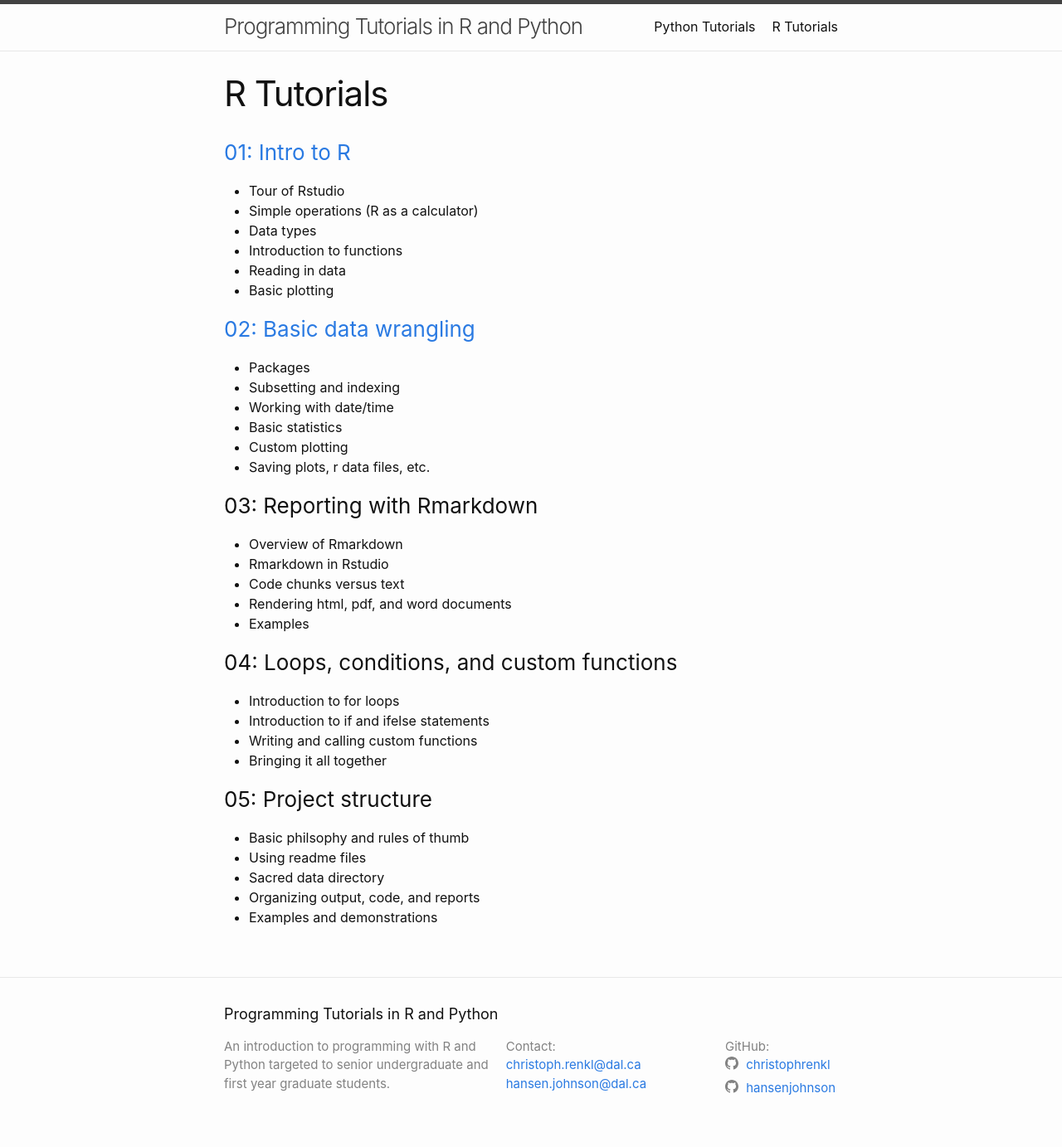
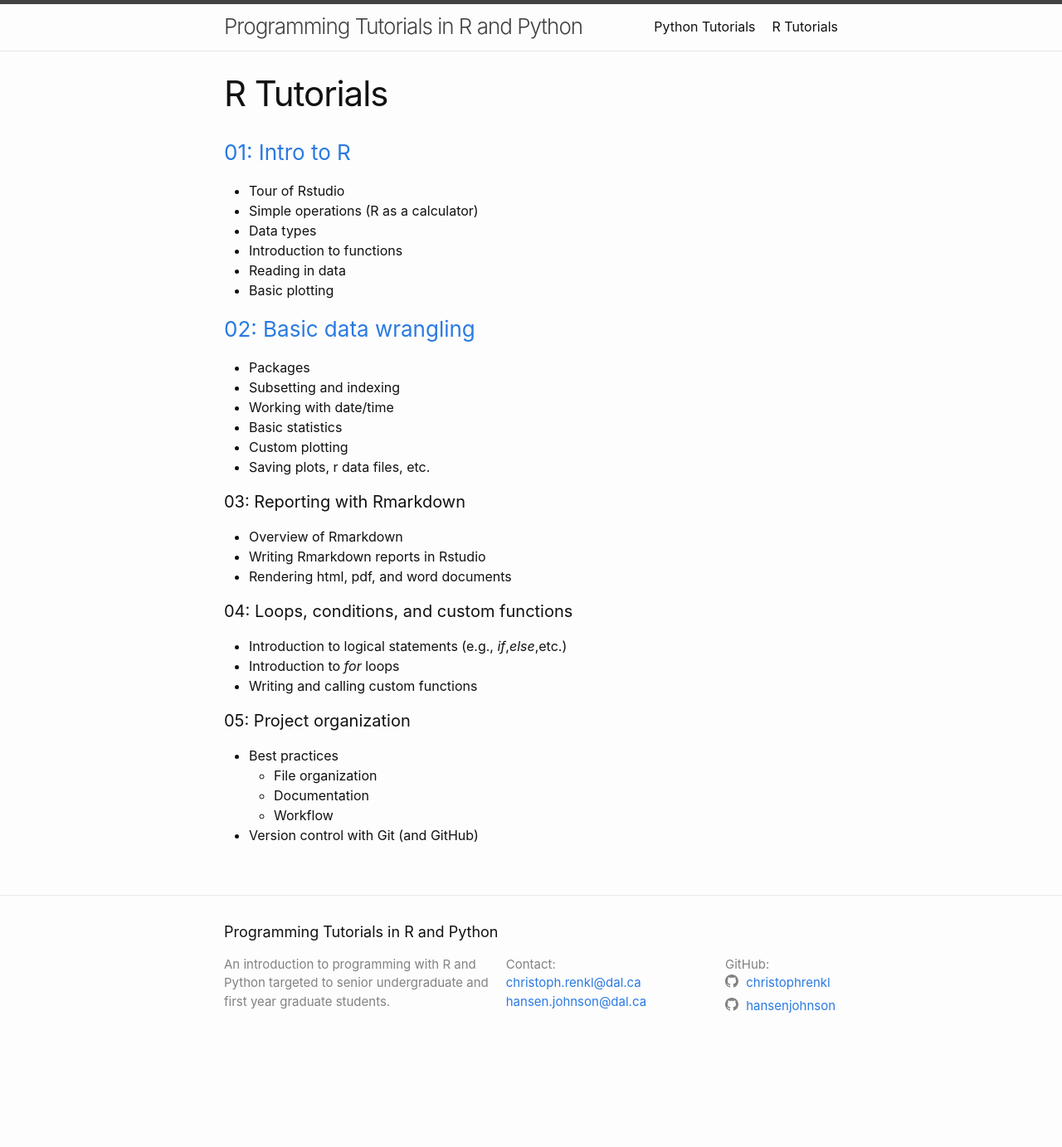
Before and after one commit to anhnguyendepocen/programming_tutorials, a Jekyll site: the page built from docs/r.md, in a window 1280 px wide. Shown: the whole page at 83% size. Built offline with Jekyll 4.4.1, drawn with Linux system fonts in a browser that asks for light colours; after the commit the page ends 1284 px from its top, so only the background shows below that.

Commit message:
update syllabus

```diff
--- a/docs/r.md
+++ b/docs/r.md
@@ -22,25 +22,22 @@ permalink: /r/
 * Custom plotting
 * Saving plots, r data files, etc.
 
-### 03: Reporting with Rmarkdown
+#### 03: Reporting with Rmarkdown
 
 * Overview of Rmarkdown
-* Rmarkdown in Rstudio
-* Code chunks versus text
+* Writing Rmarkdown reports in Rstudio
 * Rendering html, pdf, and word documents
-* Examples
 
-### 04: Loops, conditions, and custom functions
+#### 04: Loops, conditions, and custom functions
 
-* Introduction to for loops
-* Introduction to if and ifelse statements
+* Introduction to logical statements (e.g., _if_,_else_,etc.)
+* Introduction to _for_ loops
 * Writing and calling custom functions
-* Bringing it all together
 
-### 05: Project structure
+#### 05: Project organization
 
-* Basic philsophy and rules of thumb
-* Using readme files
-* Sacred data directory
-* Organizing output, code, and reports
-* Examples and demonstrations
+* Best practices
+  * File organization
+  * Documentation
+  * Workflow
+* Version control with Git (and GitHub)
```
Also changed, not shown: README.md.
